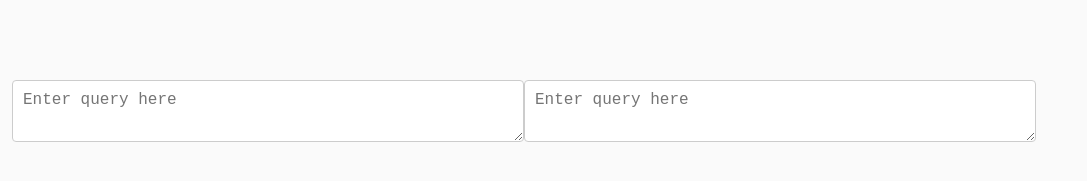
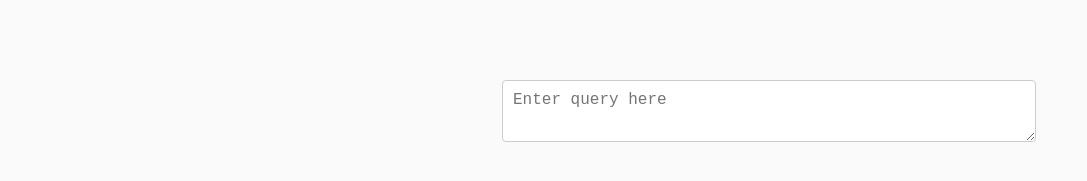
Before and after one commit to yashnagle/aiBOT, a React (Create React App) app: page / in a window 1280 px wide. Shown: the part 613-794 px from the top of the page, without its empty margins (0-1087 px from the left). Built offline with nearby package versions, Linux system fonts and the light colour scheme.

Commit message:
text box adjustment

```diff
--- a/src/App.css
+++ b/src/App.css
@@ -28,7 +28,7 @@
   position: fixed;
   bottom: 35px;
   width: 80%;
-  justify-content: middle;
+  justify-content: right;
   border-radius: 4px;
   padding: 10px;
 }
@@ -36,6 +36,7 @@
 .query-input {
   width: 100%;
   display: inline-block;
+  max-width: 50%;
   padding: 10px;
   font-size: 16px;
   border: 1px solid #ccc;
--- a/src/App.js
+++ b/src/App.js
@@ -17,7 +17,6 @@ function App() {
 
       <div className="TextEntry">
         <textarea class="query-input" placeholder="Enter query here"></textarea>
-        <textarea class="query-input" placeholder="Enter query here"></textarea>
       </div>
     </div>
   );
```
